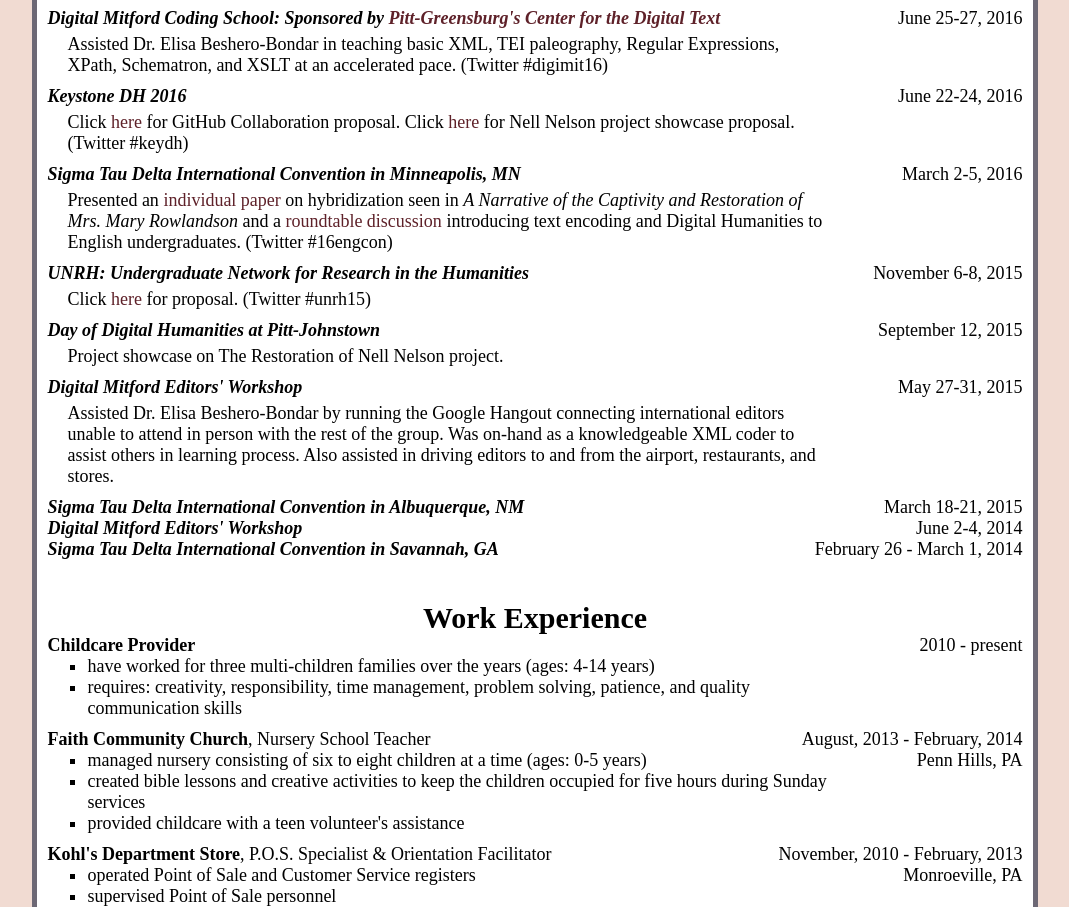
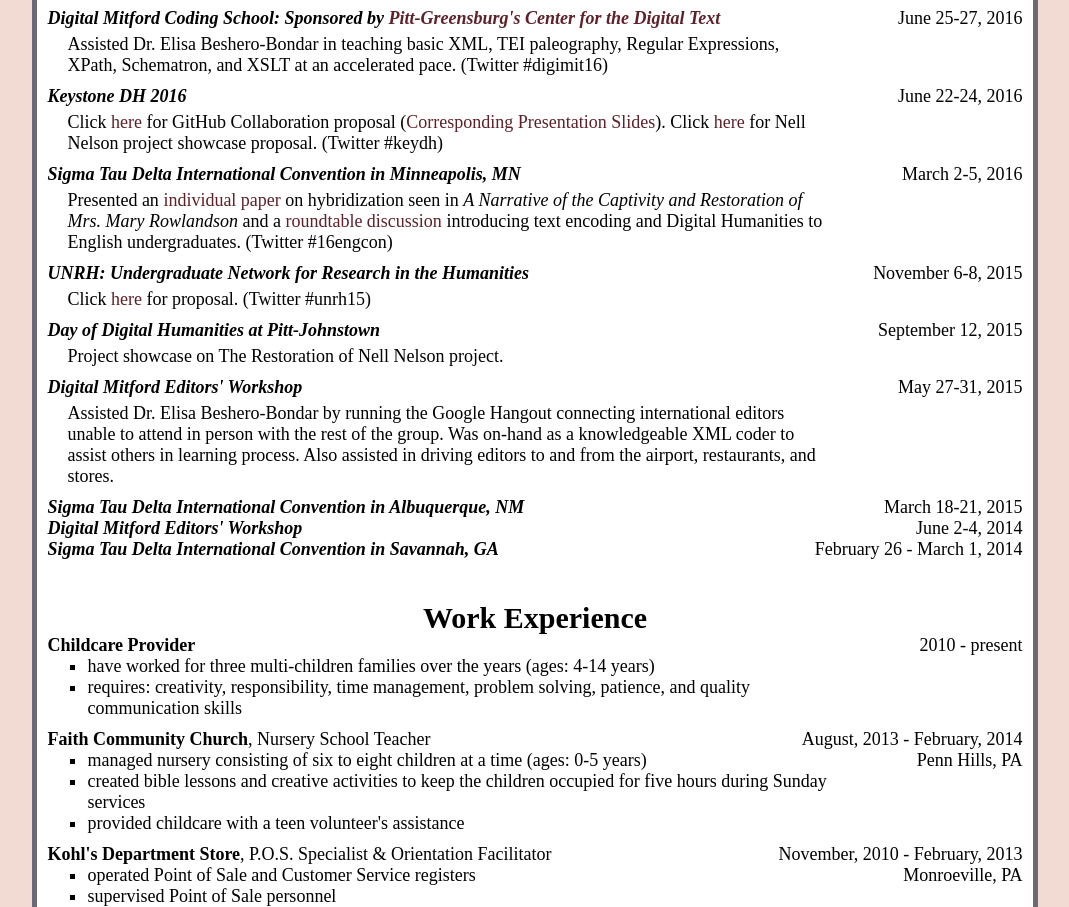
Before and after one commit to RJP43/personalWebpage, a plain HTML site: page CV.HTML in a window 1280 px wide. Shown: the part 2098-3005 px from the top of the page, without its empty margins (105-1174 px from the left). Drawn offline with nearby package versions, Linux system fonts and the light colour scheme; files that its build step writes are made by us from their sources.

Commit message:
adding GitStarted presentation slides from KeystoneDH to CV

```diff
--- a/CV.HTML
+++ b/CV.HTML
@@ -216,7 +216,7 @@
                 <i class="name">Keystone DH 2016</i>
                 <span class="date">June 22-24, 2016</span><br /><p>Click <a
                         href="https://github.com/RJP43/personalWebpage/blob/master/papersANDproposals/2016KeystoneDH_projectCollaboration.md"
-                        target="_blank">here</a> for GitHub Collaboration proposal. Click <a
+                        target="_blank">here</a> for GitHub Collaboration proposal (<a href="https://github.com/RJP43/personalWebpage/blob/master/papersANDproposals/Git_Started-KeystoneDH.pdf" target="_blank">Corresponding Presentation Slides</a>). Click <a
                         href="https://github.com/RJP43/CitySlaveGirls/blob/master/Proposals_And_Papers/KeystoneDH_2016_FinalDraft.md"
                         target="_blank">here</a> for Nell Nelson project showcase proposal. (Twitter
                     #keydh)</p>
```
